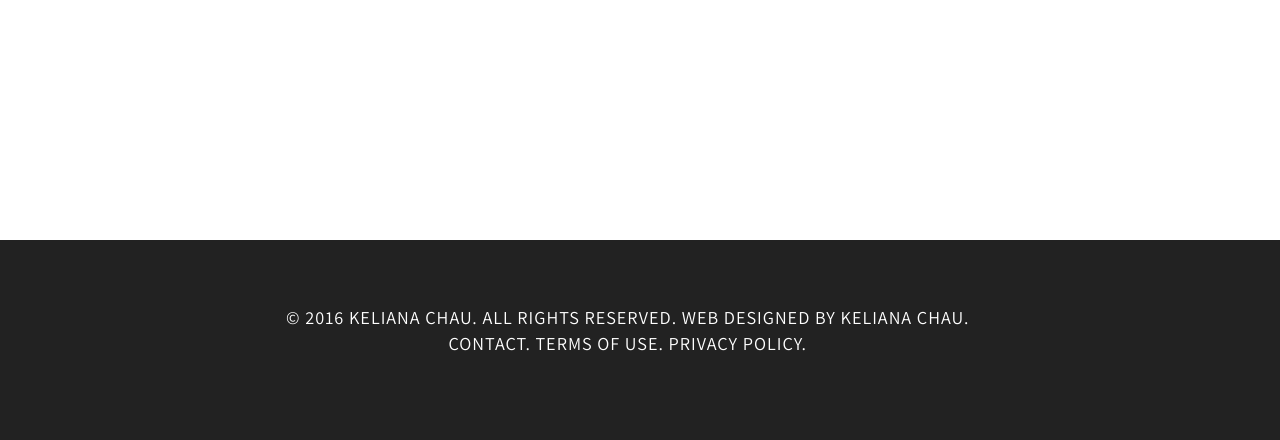
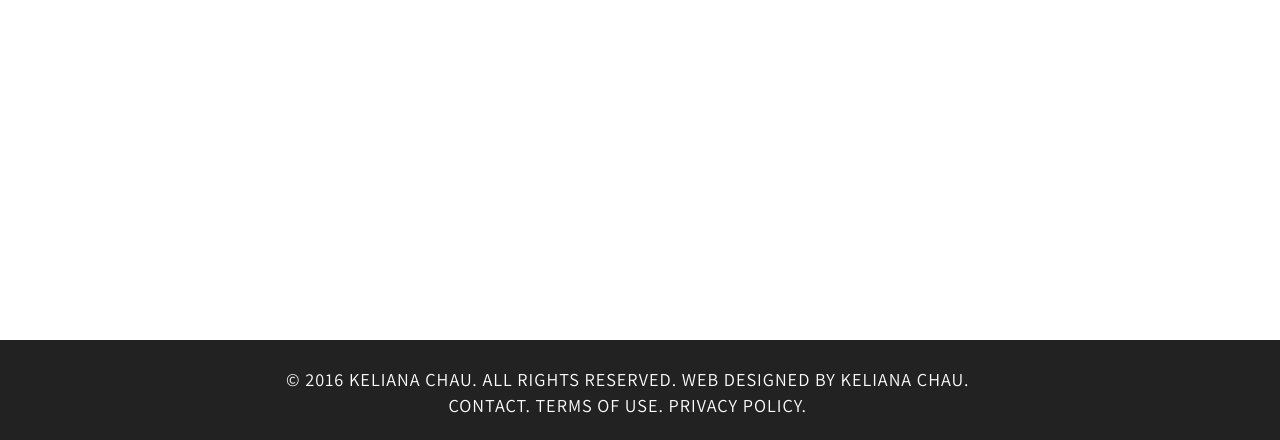
Before and after one commit to Chime92/kelichau.github.io, a PHP site: page /motion.html in a window 1280 px wide. Shown: the part 560-1000 px from the top of the page. Run offline with PHP 8.4, Linux system fonts and the light colour scheme; some libraries are stand-ins or nearby versions.

Commit message:
Updated footer padding and height.

```diff
--- a/assets/css/sticky-footer-navbar.css
+++ b/assets/css/sticky-footer-navbar.css
@@ -13,8 +13,8 @@ body {
   position: absolute;
   width: 102%;
   /* Set the fixed height of the footer here */
-  height: 200px;
-  padding-top: 5%;
+  height: 100px;
+  padding-top: 2%;
   background-color: #222222;
   bottom: -200px;
   padding: 1 1 1 1;
```
